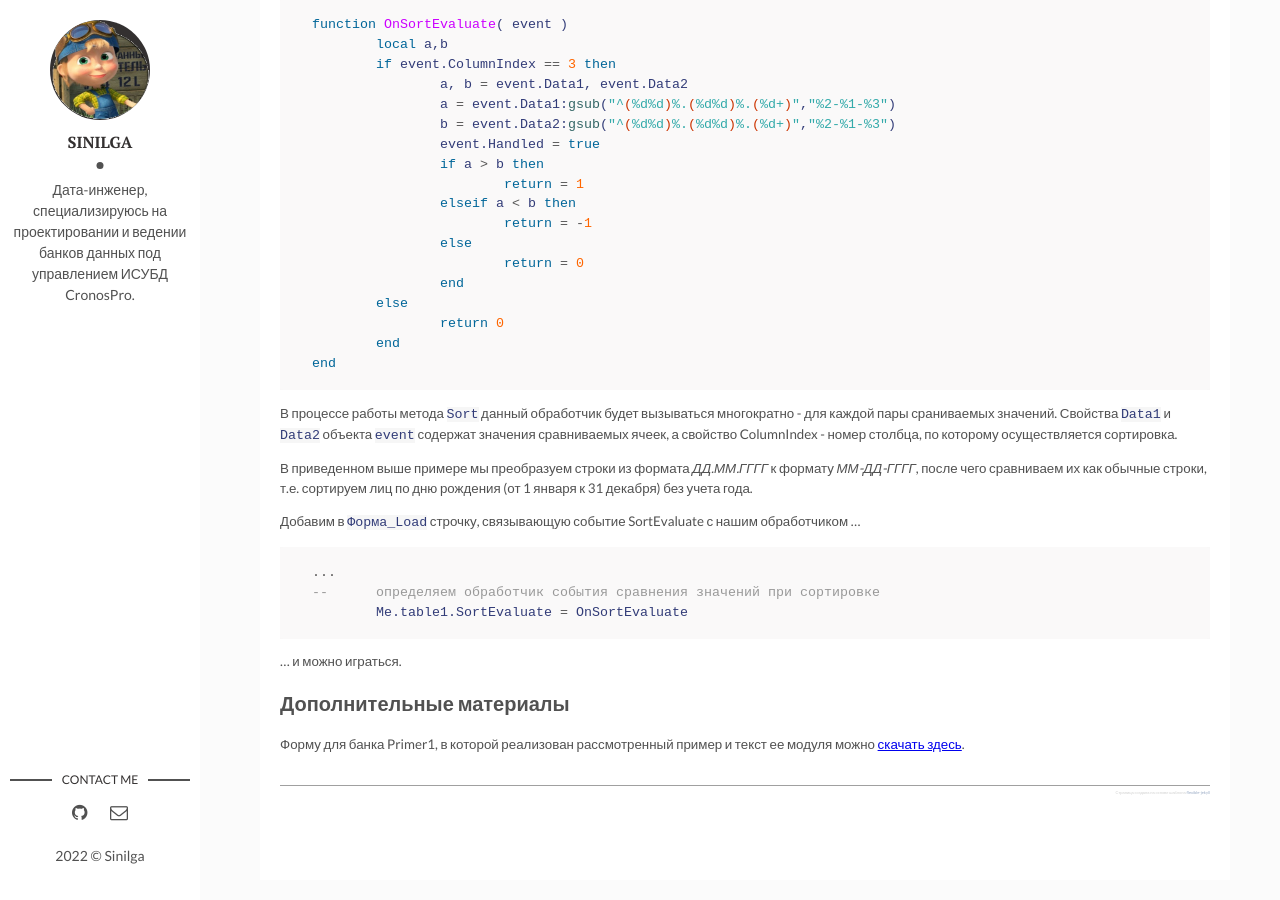
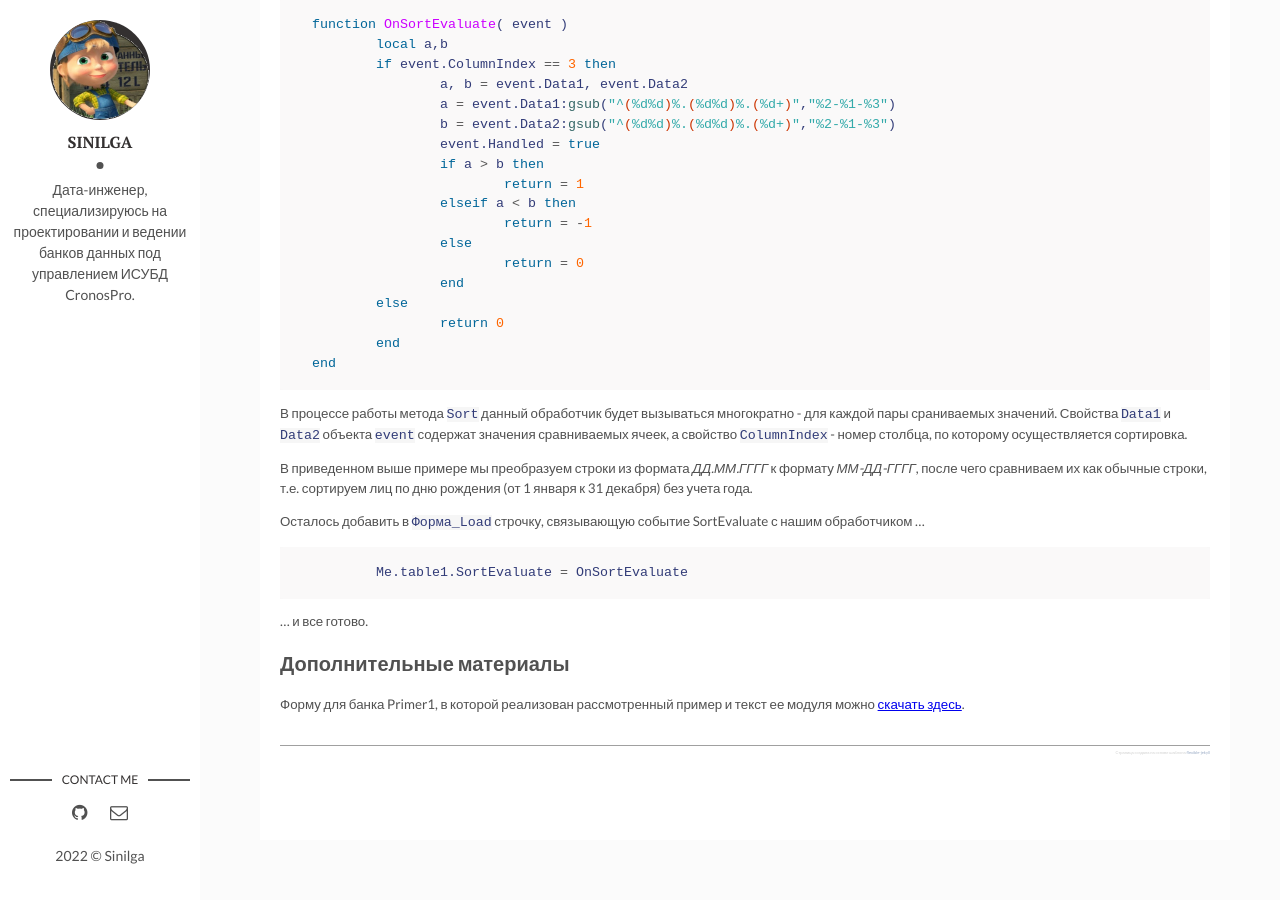
Before and after one commit to sinilga/cronospro, a Jekyll site: the page built from _posts/2022-02-02-tablesort.md, in a window 1280 px wide and 900 px high, scrolled down 2781 px. Built offline with Jekyll 4.4.1, drawn with Linux system fonts in a browser that asks for light colours; after the commit the page ends 3641 px from its top, so only the background shows below that; some of the changed text lies outside the part shown.

Commit message:
Update 2022-02-02-tablesort.md

````diff
--- a/_posts/2022-02-02-tablesort.md
+++ b/_posts/2022-02-02-tablesort.md
@@ -62,7 +62,7 @@
 Разрешим пользователю сортировать данные щелчком по заголовку столбца.
 Для этого добавим в модуль формы обрабочик события `CellClick`.
 
-```
+```lua
 function table1_CellClick( event )
 	if event.RowIndex == -1 then
 		Me.table1:Sort(event.ColumnIndex)
@@ -162,21 +162,19 @@
 
 В процессе работы метода `Sort` данный обработчик будет вызываться многократно -
 для каждой пары сраниваемых значений. Свойства `Data1` и `Data2` объекта `event`
-содержат значения сравниваемых ячеек, а свойство ColumnIndex - номер столбца,
+содержат значения сравниваемых ячеек, а свойство `ColumnIndex` - номер столбца,
 по которому осуществляется сортировка.
 
 В приведенном выше примере мы преобразуем строки из формата _ДД.ММ.ГГГГ_
 к формату _ММ-ДД-ГГГГ_, после чего сравниваем их как обычные строки,
 т.е. сортируем лиц по дню рождения (от 1 января к 31 декабря) без учета года.
 
-Добавим в `Форма_Load` строчку, связывающую событие SortEvaluate с нашим обработчиком ...
+Осталось добавить в `Форма_Load` строчку, связывающую событие SortEvaluate с нашим обработчиком ...
 
 ```lua
-...
---	определяем обработчик события сравнения значений при сортировке
 	Me.table1.SortEvaluate = OnSortEvaluate
 ```
-... и можно играться.
+... и все готово.
 
 ## Дополнительные материалы
 
````
